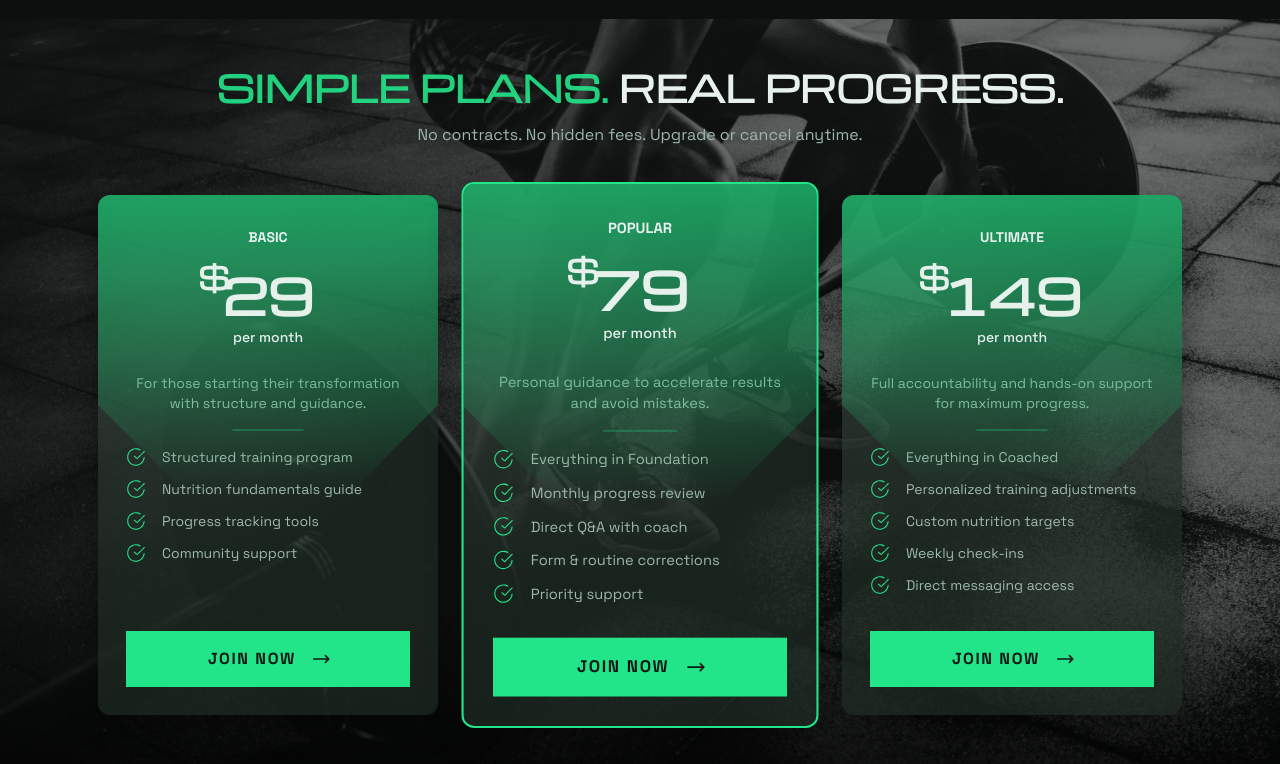
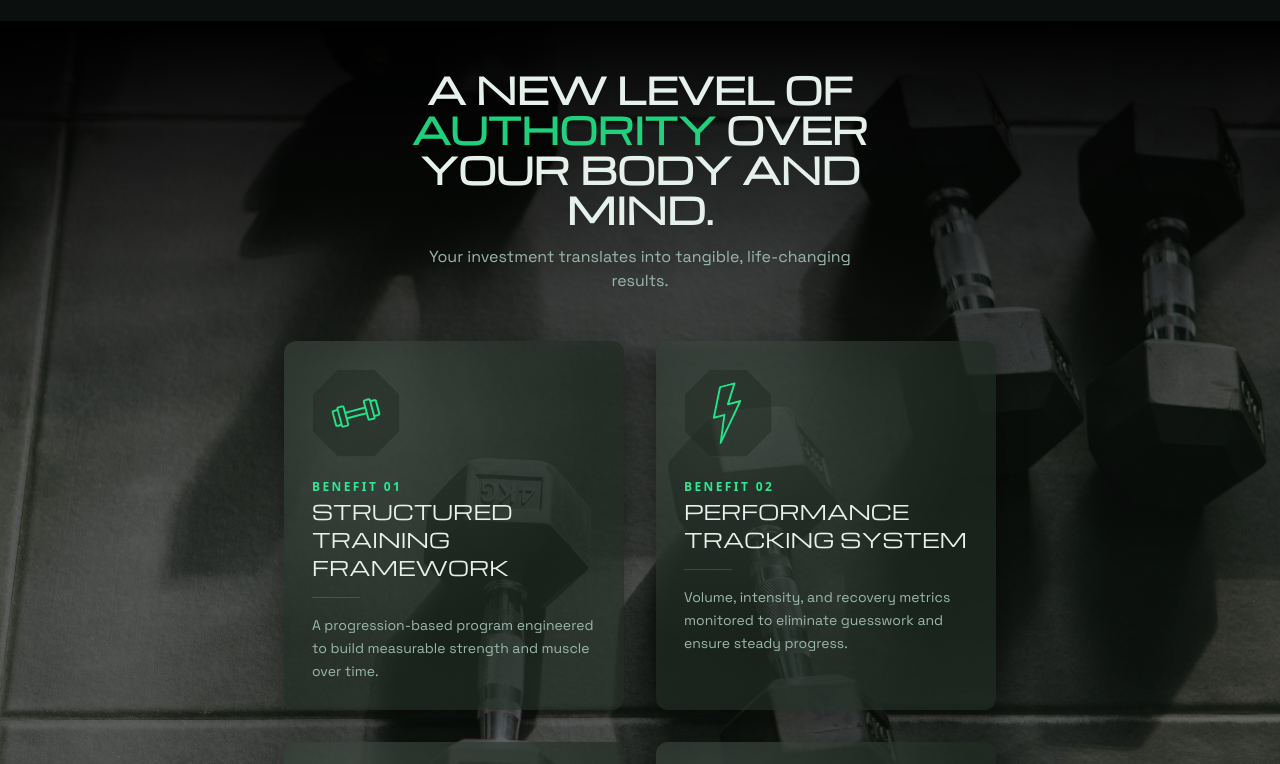
Before and after one commit to wcossior/fitness-web, a React (Vite) app: page / in a window 1280 px wide. Shown: the part 4000-4764 px from the top of the page. Built offline with nearby package versions, Linux system fonts and the light colour scheme.

Commit message:
plan section done and starting with the rework of Features section.

```diff
--- a/src/App.tsx
+++ b/src/App.tsx
@@ -4,7 +4,7 @@ import { Footer } from "./components/Footer"
 import { Hero } from "./components/Hero/Hero"
 import { Methodology } from "./components/Methodology/Methodology"
 import { Plans } from "./components/Plans/Plans"
-import { Benefits } from "./components/Benefits/Benefits"
+import { Features } from "./components/Features/Features"
 import { Results } from "./components/Results/Results"
 import { UserProblem } from "./components/UserProblem/UserProblem"
 import { Navbar } from "./components/Navbar/Navbar"
@@ -18,7 +18,7 @@ function App() {
       <UserProblem></UserProblem>
       <Methodology></Methodology>
       <Results></Results>
-      {/* <Benefits></Benefits> */}
+      <Features></Features>
       <Plans></Plans>
       <About></About>
       <CallToAction></CallToAction>
--- a/src/components/Benefits/BenefitCard.tsx
+++ b/src/components/Features/FeatureCard.tsx
@@ -1,13 +1,13 @@
 import React from 'react'
 
-type BenefitCardProps = {
+type featureCardProps = {
     title: string,
     description: string,
     icon: React.ElementType
     index: number
 }
 
-export const BenefitCard = ({ title, description, icon: IconComponent, index }: BenefitCardProps) => {
+export const FeatureCard = ({ title, description, icon: IconComponent, index }: featureCardProps) => {
     return (
         <div className={`
                         h-full
--- a/src/components/Benefits/Benefits.tsx
+++ b/src/components/Features/Features.tsx
@@ -2,40 +2,40 @@ import { Energy } from "./icons/Energy"
 import { Compass } from "./icons/Compass"
 import { Dumbell } from "./icons/Dumbell"
 import { Cutlery } from "./icons/Cutlery"
-import { BenefitCard } from "./BenefitCard"
+import { FeatureCard } from "./FeatureCard"
 import bg from "../../assets/dumbells5.jpg"
 
-type BenefitData = {
+type FeatureData = {
     title: string,
     description: string,
     icon: React.ElementType
 }
 
-const benefits: BenefitData[] = [
+const features: FeatureData[] = [
     {
-        title: "A Strong, Defined Body",
-        description: "Build visible muscle and lose fat through a structured approach that actually works long-term.",
+        title: "Structured Training Framework",
+        description: "A progression-based program engineered to build measurable strength and muscle over time.",
         icon: Dumbell
     },
     {
-        title: "Clear Mind, High Energy",
-        description: "Wake up focused, think sharper, and stop dragging through the day feeling drained.",
+        title: "Performance Tracking System",
+        description: "Volume, intensity, and recovery metrics monitored to eliminate guesswork and ensure steady progress.",
         icon: Energy
     },
     {
-        title: "Food Without Guilt",
-        description: "Understand how to eat for performance without extreme diets or losing control.",
+        title: "Nutrition Alignment Strategy",
+        description: "Calorie targets and macro guidance structured around your performance and body composition goals.",
         icon: Cutlery
     },
     {
-        title: "Guidance at Every Step",
-        description: "You’re supported, corrected, and guided so progress never stalls or derails.",
+        title: "Accountability & Adjustment Protocol",
+        description: "Built-in review checkpoints and structured updates to keep progress consistent and optimized.",
         icon: Compass
     }
 ]
 
 
-export const Benefits = () => {
+export const Features = () => {
     return (
         <section className='relative min-h-[680px py-12'>
             <img className="absolute m-0 p-0 top-0 left-0 -z-3 opacity-40 object-cover w-full h-full" src={bg} alt="bg-user-problem" />
@@ -55,8 +55,8 @@ export const Benefits = () => {
             <div className="flex justify-center items-center mt-12 relative px-6 md:px-12">
                 <div className="grid md:grid-cols-2 w-fit gap-8">
                     {
-                        benefits.map((benefit, index) => (
-                            <BenefitCard title={benefit.title} description={benefit.description} icon={benefit.icon} index={index + 1}></BenefitCard>
+                        features.map((benefit, index) => (
+                            <FeatureCard title={benefit.title} description={benefit.description} icon={benefit.icon} index={index + 1}></FeatureCard>
                         ))
                     }
                 </div>
--- a/src/components/Methodology/Methodology.tsx
+++ b/src/components/Methodology/Methodology.tsx
@@ -36,7 +36,7 @@ export const Methodology = () => {
     ]
 
     return (
-        <section className='lg:min-h-[680px] py-12 relative px-6 md:px-12 lg:px-20 py-16 lg:py-32'>
+        <section className='lg:min-h-[680px] relative px-6 md:px-12 lg:px-20 py-16 lg:py-32'>
             <div className='space-y-4 text-center sm:text-end flex flex-col items-center sm:items-end'>
                 <h2 className="font-bold text-text-primary text-2xl sm:text-4xl font-heading uppercase max-w-3xl">The Structured Performance <span className="font-black text-primary/90">System.</span></h2>
                 <p className='max-w-md sm:w-full font-body text-text-secondary'>A structured methodology designed to eliminate guesswork and drive measurable progress.</p>
--- a/src/components/Plans/PlanCard.tsx
+++ b/src/components/Plans/PlanCard.tsx
@@ -13,72 +13,82 @@ type PlanCardProps = {
 
 export const PlanCard = ({ title, price, duration, description, characteristics, highlight }: PlanCardProps) => {
     return (
-        <div className={`
-                        w-full max-w-[340px]
+        <div
+            className={`
+            group
+            min-w-[310px]
+            max-w-[400px]
             h-full
-                        p-7
-                        bg-surface-elevated/70
+            py-12
+            px-6 sm:px-8
             flex flex-col
             relative
-                        shadow-card
-                        hover:bg-surface-elevated/90
-                        transition-all duration-300
-                        before:absolute before:inset-0 before:rounded-xl
-                        before:bg-[radial-gradient(circle_at_20%_15%,rgba(255,255,255,0.10),transparent_60%)]
-                        before:pointer-events-none
-                        hover:shadow-card-hover
+            border
+            transition-all duration-500 ease-out
             hover:-translate-y-1
-                        rounded-xl
-                        overflow-hidden
-                        ${highlight ? "lg:scale-105 lg:border-2 lg:border-primary" : ""}
+            hover:bg-surface/90
+            hover:border-primary/60
+            hover:shadow-[0_10px_40px_rgba(0,0,0,0.35)]
+
+            ${highlight
+                            ? "bg-surface/95 border-primary/60 shadow-[0_20px_60px_rgba(0,0,0,0.45)]"
+                            : "bg-surface/75 border-white/5 opacity-95"
+                        }
         `}
         >
-            <div className="h-[150px] w-full"></div>
+            <div className="font-heading font-bold relative">
 
-            <div className={`
-                                        absolute -top-25 left-1/2 -translate-x-1/2
-                                        flex flex-col justify-end items-center
-                                        w-100 h-100
-                                        shadow-card
-                                        [clip-path:polygon(30%_0%,70%_0%,100%_30%,100%_70%,70%_100%,30%_100%,0%_70%,0%_30%)] shadow-card
-                                        before:pointer-events-none
-                                        bg-gradient-to-t from-subtle to-primary-strong
-                                        font-black
-                                        `}
-            >
-                <span className="relative -top-25 text-text-primary text-sm font-body uppercase mb-6">{title}</span>
-                <h3 className="font-heading relative uppercase text-5xl text-text-primary -top-25">
-                    <span className='text-3xl absolute font-bold -top-3 -left-6'>$</span>
-                    <span>
+                {highlight && (
+                    <div className="absolute top-0 right-0 text-[10px] uppercase tracking-widest text-primary font-semibold">
+                        Most Popular
+                    </div>
+                )}
+
+                <p className="text-text-primary text-sm uppercase mb-5 tracking-widest">
+                    {title}
+                </p>
+
+                <h3 className="font-heading uppercase text-4xl text-text-primary leading-none">
+                    <span className="text-xl font-bold mr-2 relative -top-4">$</span>
                     {price}
-                    </span>
                 </h3>
 
-                <p className="relative -top-25 font-body text-sm text-text-primary font-medium text-center mx-12 mb-12 mt-2">
+                {highlight && (
+                    <p className="text-xs font-body text-primary font-medium mt-3">
+                        Ideal for consistent transformation
+                    </p>
+                )}
+
+                <p className="text-xs text-text-primary font-medium mt-3 mb-6">
                     per {duration}
+                </p>
+
+                <p className="font-body font-light text-sm mb-6 text-text-secondary">
+                    {description}
                 </p>
             </div>
 
-            <div className='flex flex-col flex-grow'>
-                <p className="font-body text-sm text-text-secondary text-center mb-4">
-                    {description}
-                </p>
-                <div className="h-[2px] bg-primary/25 w-1/4 relative left-1/2 -translate-x-1/2" />
-                <div className='space-y-3 mt-4 mb-8'>
-                    {
-                        characteristics.map((charac) => (
-                            <div className="flex flex-row">
-                                <Check className="text-primary h-5 mr-4"></Check>
-                                <p className="font-body text-sm text-text-secondary">
+            <div className="flex flex-col flex-grow text-text-muted">
+
+                <div className="h-[2px] bg-primary/25 w-1/4 mb-6" />
+
+                <div className="space-y-3 mb-8">
+                    {characteristics.map((charac, i) => (
+                        <div key={i} className="flex items-start">
+                            <Check className="text-primary h-5 mr-4 shrink-0" />
+                            <p className="font-body text-sm leading-relaxed">
                                 {charac}
                             </p>
                         </div>
-                        ))
-                    }
-                </div>
-                <Button className="mt-auto" icon={true} title="Join now"></Button>
+                    ))}
                 </div>
 
+                <Button
+                    className="mt-auto text-xs sm:text-sm"
+                    icon={true}
+                    title="Join now"
+                />
+            </div>
         </div>
     )
 }
--- a/src/components/Plans/Plans.tsx
+++ b/src/components/Plans/Plans.tsx
@@ -14,44 +14,34 @@ type PlansData = {
 
 const plans: PlansData[] = [
     {
-        title: "Basic",
-        price: "29",
+        title: "Self-Guided",
+        price: "49",
         duration: "month",
         highlight: false,
-        description: "For those starting their transformation with structure and guidance.",
+        description:
+            "Structured training system for those ready to stay consistent and build real strength.",
         characteristics: [
             "Structured training program",
-            "Nutrition fundamentals guide",
-            "Progress tracking tools",
-            "Community support",
+            "Exercise technique library",
+            "Nutrition guidelines",
+            "Progress tracking system",
+            "Community access",
         ],
     },
     {
-        title: "Popular",
-        price: "79",
+        title: "Coached",
+        price: "119",
         duration: "month",
         highlight: true,
-        description: "Personal guidance to accelerate results and avoid mistakes.",
+        description:
+            "Personalized guidance, accountability, and adjustments to maximize your results.",
         characteristics: [
-            "Everything in Foundation",
-            "Monthly progress review",
-            "Direct Q&A with coach",
-            "Form & routine corrections",
+            "Everything in Self-Guided",
+            "Customized training adjustments",
+            "Personalized nutrition targets",
+            "Weekly check-ins",
+            "Direct messaging with coach",
             "Priority support",
-        ],
-    },
-    {
-        title: "Ultimate",
-        price: "149",
-        duration: "month",
-        highlight: false,
-        description: "Full accountability and hands-on support for maximum progress.",
-        characteristics: [
-            "Everything in Coached",
-            "Personalized training adjustments",
-            "Custom nutrition targets",
-            "Weekly check-ins",
-            "Direct messaging access",
         ],
     },
 ];
@@ -59,11 +49,7 @@ const plans: PlansData[] = [
 
 export const Plans = () => {
     return (
-        <section className='relative py-12 z-5'>
-            <header className='space-y-4 text-center px-6 md:px-12'>
-                <h2 className="font-bold text-3xl sm:text-4xl font-heading uppercase"><span className="font-black text-primary/90">Simple Plans.</span> Real Progress.</h2>
-                <p className='text-text-secondary font-body'>No contracts. No hidden fees. Upgrade or cancel anytime.</p>
-            </header>
+        <section className='relative py-16 lg:py-32 z-5 px-6 md:px-12 lg:px-20'>
             <img className="hidden md:block absolute top-0 left-0 -z-3 opacity-40 object-cover w-full h-full object-top" src={bg} alt="bg-gym" />
             <img className="md:hidden block absolute top-0 left-0 -z-3 opacity-50 object-cover w-full h-full" src={bg2} alt="bg-gym" />
 
@@ -71,22 +57,14 @@ export const Plans = () => {
                 bg-gradient-to-t from-black to-transparent
                 pointer-events-none -z-1"
             />
-            <div className="flex lg:hidden justify-end pr-6 text-primary mt-8">
-                <motion.svg
-                    xmlns="http://www.w3.org/2000/svg"
-                    className="w-10 h-10"
-                    fill="none"
-                    viewBox="0 0 24 24"
-                    stroke="currentColor"
-                    animate={{ x: [0, 4, 0] }}
-                    transition={{ duration: 0.8, repeat: Infinity, ease: "easeInOut" }}
-                >
-                    <path strokeLinecap="round" strokeLinejoin="round" strokeWidth={2} d="M17 8l4 4m0 0l-4 4m4-4H3" />
-                </motion.svg>
-            </div>
 
-            <div className="hidden lg:flex justify-center mt-12">
-                <div className='grid lg:grid-cols-3 gap-8 w-fit lg:px-12'>
+            <header className='space-y-4 text-center'>
+                <h2 className="font-bold text-3xl sm:text-4xl font-heading uppercase"><span className="font-black text-primary/90">Simple Plans.</span> Real Progress.</h2>
+                <p className='text-text-secondary font-body'>No contracts. No hidden fees. Upgrade or cancel anytime.</p>
+            </header>
+
+            <div className="flex justify-center mt-12 sm:mt-20">
+                <div className='grid md:grid-cols-2 w-fit'>
                     {
                         plans.map((plan, index) => (
                             <PlanCard {...plan} key={index} ></PlanCard>
@@ -94,16 +72,8 @@ export const Plans = () => {
                     }
                 </div>
             </div>
-            <div className="block lg:hidden overflow-x-auto snap-x snap-mandatory no-scrollbar scroll-px-6 mt-8">
-                <div className="flex gap-8 w-max items-stretch px-6 md:px-12 cursor-grab active:cursor-grabbing h-[500px]">
-                    {plans.map((plan, i) => (
 
-                        <PlanCard title={plan.title} price={plan.price} key={i} duration={plan.duration} description={plan.description} characteristics={plan.characteristics} highlight={plan.highlight}></PlanCard>
-
-                    ))}
-                </div>
-            </div>
-            <p className='text-center font-body text-text-secondary mt-8 lg:mt-12 px-6 md:px-12'>
+            <p className='text-center font-body text-text-secondary mt-6 px-6 md:px-12'>
                 🔒 Secure checkout • Cancel anytime • No hidden fees
             </p>
         </section>
--- a/src/components/Results/Results.tsx
+++ b/src/components/Results/Results.tsx
@@ -95,7 +95,8 @@ bg-[radial-gradient(circle_at_50%_0%,rgba(34,229,138,0.06)_0%,rgba(11,15,14,0.95
         </p>
       </header>
 
-      <div className="bg-surface mx-6 md:mx-12 lg:mx-20 p-6 md:p-12 lg:p-20">
+      <div className="bg-surface mx-6 md:mx-12 lg:mx-20 p-6 md:p-12 lg:p-20 border
+                        border-white/5">
         <p className="text-sm uppercase tracking-widest text-primary/60 mb-12 font-heading">
           Client Case Studies
         </p>
```
Also changed, not shown: src/components/Features/icons/Compass.tsx (renamed from src/components/Benefits/icons/Compass.tsx), src/components/Features/icons/Cutlery.tsx (renamed from src/components/Benefits/icons/Cutlery.tsx), src/components/Features/icons/Dumbell.tsx (renamed from src/components/Benefits/icons/Dumbell.tsx), src/components/Features/icons/Energy.tsx (renamed from src/components/Benefits/icons/Energy.tsx), src/components/Features/icons/Focus.tsx (renamed from src/components/Benefits/icons/Focus.tsx). Lines whose indentation alone changed are shown as unchanged.
